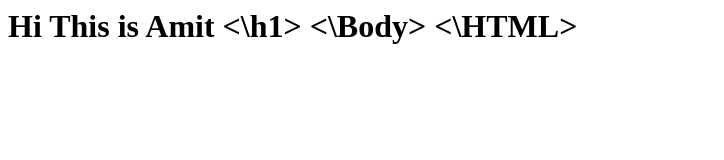
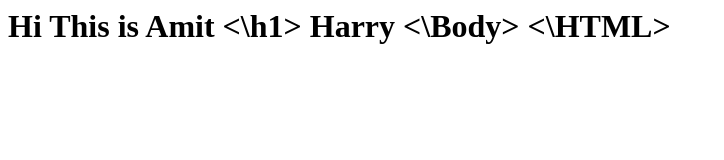
Before and after one commit to amit49409/Gitlearn, a plain HTML site: page index.html in a window 1280 px wide. Shown: the whole page, without its empty margins (0-724 px from the left). Drawn offline with Linux system fonts and the light colour scheme.

Commit message:
commit 2

```diff
--- a/index.html
+++ b/index.html
@@ -2,5 +2,7 @@
 <Body>
 <h1> Hi This is Amit
 <\h1>
+
+Harry
 <\Body>
 <\HTML>
```
